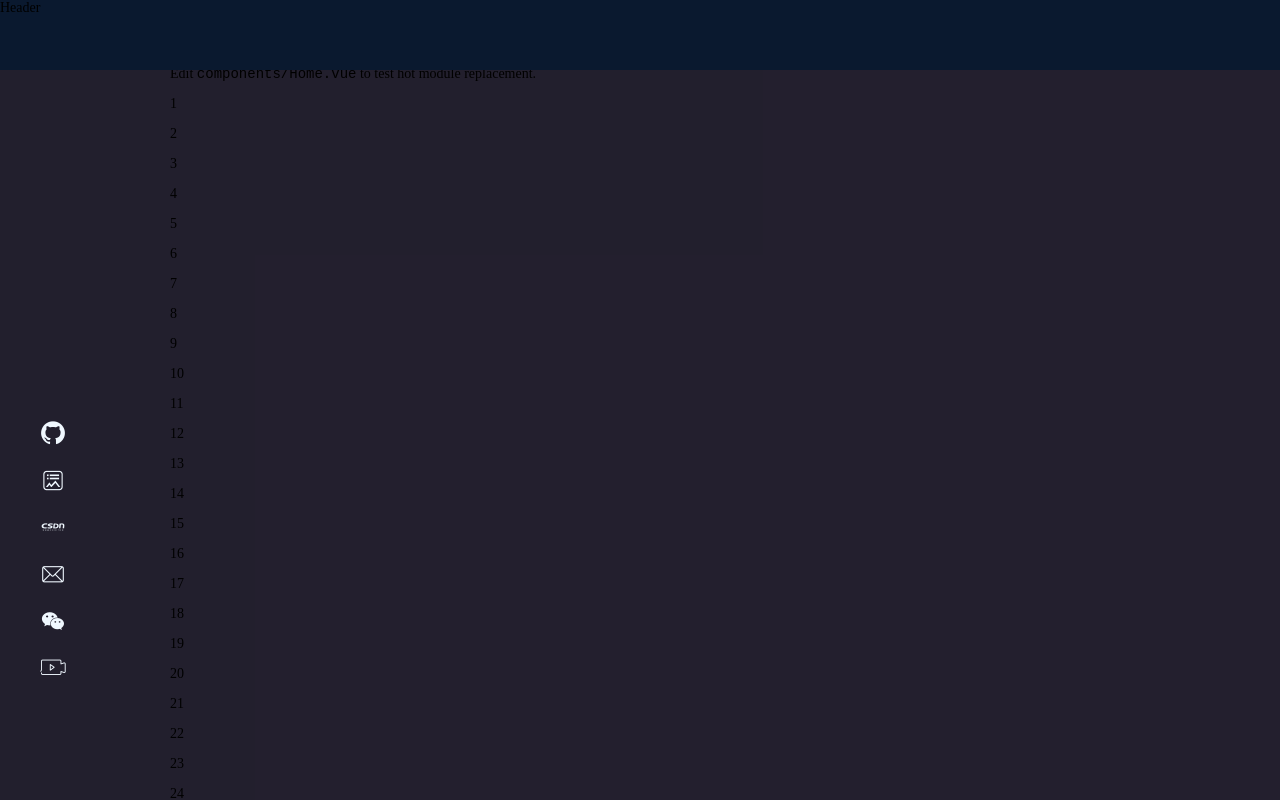
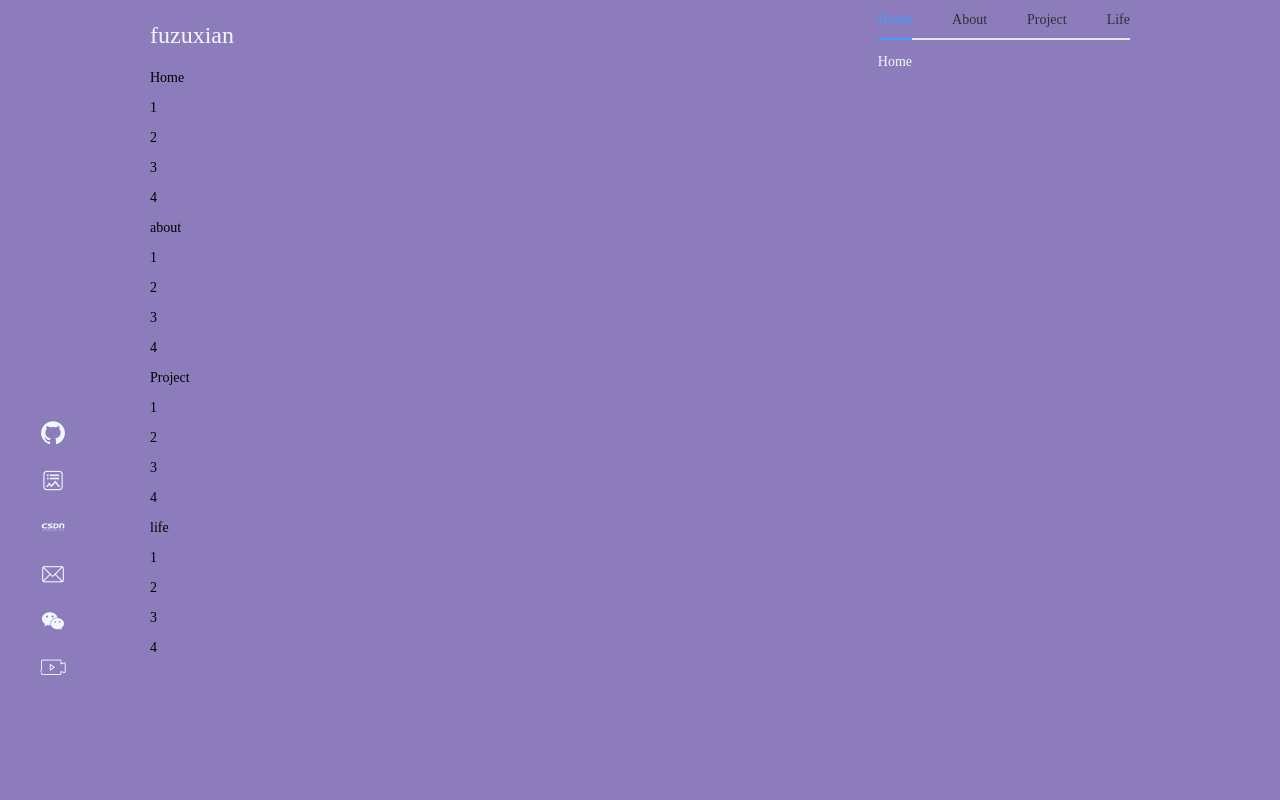
Before and after one commit to zuxian/myProfile-Vue3-TS-, a Vue app: page /project#/home in a window 1280 px wide. Shown: the top 800 px of the page. Built offline with nearby package versions, Linux system fonts and the light colour scheme.

Commit message:
compents-create

```diff
--- a/components.d.ts
+++ b/components.d.ts
@@ -6,7 +6,10 @@ declare module 'vue' {
   export interface GlobalComponents {
     ElButton: typeof import('element-plus/es')['ElButton']
     ElMain: typeof import('element-plus/es')['ElMain']
+    ElScrollbar: typeof import('element-plus/es')['ElScrollbar']
     ElSpace: typeof import('element-plus/es')['ElSpace']
+    ElTabPane: typeof import('element-plus/es')['ElTabPane']
+    ElTabs: typeof import('element-plus/es')['ElTabs']
     ElTooltip: typeof import('element-plus/es')['ElTooltip']
     Header: typeof import('./src/components/header.vue')['default']
     LeftLink: typeof import('./src/components/leftLink.vue')['default']
--- a/index.html
+++ b/index.html
@@ -4,7 +4,7 @@
     <meta charset="UTF-8" />
     <link rel="icon" href="/favicon.ico" />
     <meta name="viewport" content="width=device-width, initial-scale=1.0" />
-    <title>Vite App</title>
+    <title>fuzuxian profile</title>
   </head>
   <body>
     <div id="app"></div>
--- a/src/assets/style/normal.scss
+++ b/src/assets/style/normal.scss
@@ -3,6 +3,8 @@ body {
     margin: 0;
     padding: 0;
     font-size: 14px;
+    // background-color: rgba(12, 8, 24, 0.904);
+    background-color: rgba(129, 111, 182, 0.904);
 }
 * {
     box-sizing: border-box;
@@ -28,3 +30,31 @@ span, output {
     display: inline-block;
     line-height: 1;
 }
+
+
+
+
+/* --------- */
+/*Scrollbar   */
+/* --------- */
+
+::-webkit-scrollbar {
+    width: 7px;
+}
+
+/* Track */
+::-webkit-scrollbar-track {
+    background: #2d1950;
+}
+
+/* Handle */
+::-webkit-scrollbar-thumb {
+    background: rgba(178, 121, 216, 0.959);
+    border-radius: 12px;
+}
+
+/* Handle on hover */
+::-webkit-scrollbar-thumb:hover {
+    background: rgba(222, 130, 235, 0.911);
+    border-radius: 12px;
+}
--- a/src/components/header.vue
+++ b/src/components/header.vue
@@ -1,12 +1,34 @@
 <template>
-  <div class="header-container" mode="horizontal">
-
-
-    Header
+  <div :class="['header-container', {'opecity-background': !isScollTop}]" mode="horizontal">
+    <div class="header-content">
+      <div class="header-brand">
+        <router-link to="/">fuzuxian</router-link>
+      </div>
+      <div class="header-tab">
+        <el-tabs v-model="activeName" class="demo-tabs" @tab-click="handleClick">
+          <el-tab-pane label="Home" name="first">Home</el-tab-pane>
+          <el-tab-pane label="About" name="second">About</el-tab-pane>
+          <el-tab-pane label="Project" name="third">Project</el-tab-pane>
+          <el-tab-pane label="Life" name="fourth">Life</el-tab-pane>
+        </el-tabs>
+      </div>
+    </div>
   </div>
 </template>
 
 <script setup lang="ts">
+import { ref } from 'vue'
+import type { TabsPaneContext } from 'element-plus'
+
+let isScollTop = ref(true)
+let activeName = ref('first')
+
+const handleClick = (tab: TabsPaneContext, event: Event) => {
+  console.log(tab, event)
+}
+
+// const refreshPage = () => {
+// }
 
 </script>
 
@@ -17,6 +39,21 @@
     position: fixed;
     top: 0px;
     z-index: 1001;
-    background-color: #0a192f
+    color: aliceblue;
+    .header-content{
+      padding: 0px 150px;
+      display: flex;
+      align-items: center;
+      justify-content: space-between;
+
+      .header-brand{
+        font-size: 24px;
+      }
+    }
 }
+
+.opecity-background {
+  background-color: red;
+}
+
 </style>
--- a/src/components/mainContainer/index.vue
+++ b/src/components/mainContainer/index.vue
@@ -1,26 +1,30 @@
+<script setup lang="ts">
+import Home from '@/view/home/index.vue'
+import About from '@/view/about/index.vue'
+import Project from '@/view/project/index.vue'
+import Life from '@/view/life/index.vue'
+</script>
+
+
 <template>
   <div class="main-container" mode="horizontal">
-    <el-main>
-        <el-button type="primary">element-plus按钮</el-button>
-
-        <p class="test"> Edit
-          <code>components/Home.vue</code> to test hot module replacement.
-        </p>
-        <p v-for="item in 100" :key="item" class="scrollbar-demo-item">{{ item }}</p>
-    </el-main>
-
+    <!-- <router-view> -->
+      <Home />
+      <About />
+      <Project />
+      <Life />
+    <!-- </router-view> -->
   </div>
 </template>
 
-<script setup lang="ts">
-
-</script>
-
 <style lang="scss" scoped>
 .main-container {
-    padding: 0px 150px;
+  width: 100%;
+  height: 100%;
+  margin-top: 70px;
+  padding: 0px 150px 0px 150px;
 
-   background-color: $main-background-color;
+  // background-color: $main-background-color;
 
 }
 </style>
--- /dev/null
+++ b/src/view/about/index.vue
@@ -0,0 +1,15 @@
+<template>
+  <div>
+    about
+    <div id="content-one">
+      <p v-for="item in 4" :key="item+'11'" class="scrollbar-demo-item">{{ item }}</p>
+    </div>
+  </div>
+</template>
+
+<script setup lang="ts">
+
+</script>
+
+<style lang="scss" scoped>
+</style>
--- /dev/null
+++ b/src/view/home/index.vue
@@ -0,0 +1,15 @@
+<template>
+  <div>
+    Home
+    <div id="content-one">
+      <p v-for="item in 4" :key="item+'11'" class="scrollbar-demo-item">{{ item }}</p>
+    </div>
+  </div>
+</template>
+
+<script setup lang="ts">
+
+</script>
+
+<style lang="scss" scoped>
+</style>
--- a/src/view/index.vue
+++ b/src/view/index.vue
@@ -7,19 +7,29 @@ const count = ref(0)
 </script>
 
 <template>
+<el-scrollbar>
   <div class="common-layout">
       <Header />
       <Left-link />
-     <Main-container />
-        <button type="button" @click="count++">count is: {{ count }}</button>
+      <Main-container />
+
+
+        <!-- <button type="button" @click="count++">count is: {{ count }}</button> -->
 
   </div>
+ </el-scrollbar>
 </template>
 
 <style lang="scss" scoped>
 // .test{
 //   color: $test-color;
 // }
+
+// .common-layout {
+//   width: 100%;
+//   height: 100%;
+// }
+
 
 code {
   background-color: #eee;
--- /dev/null
+++ b/src/view/life/index.vue
@@ -0,0 +1,15 @@
+<template>
+  <div>
+    life
+    <div id="content-one">
+      <p v-for="item in 4" :key="item+'11'" class="scrollbar-demo-item">{{ item }}</p>
+    </div>
+  </div>
+</template>
+
+<script setup lang="ts">
+
+</script>
+
+<style lang="scss" scoped>
+</style>
--- /dev/null
+++ b/src/view/project/index.vue
@@ -0,0 +1,15 @@
+<template>
+  <div>
+    Project
+    <div id="content-one">
+      <p v-for="item in 4" :key="item+'11'" class="scrollbar-demo-item">{{ item }}</p>
+    </div>
+  </div>
+</template>
+
+<script setup lang="ts">
+
+</script>
+
+<style lang="scss" scoped>
+</style>
```
Also changed, not shown: src/router/index.ts (+8 -2 lines), 1 other file (tests, documents, lock files or other folders).
